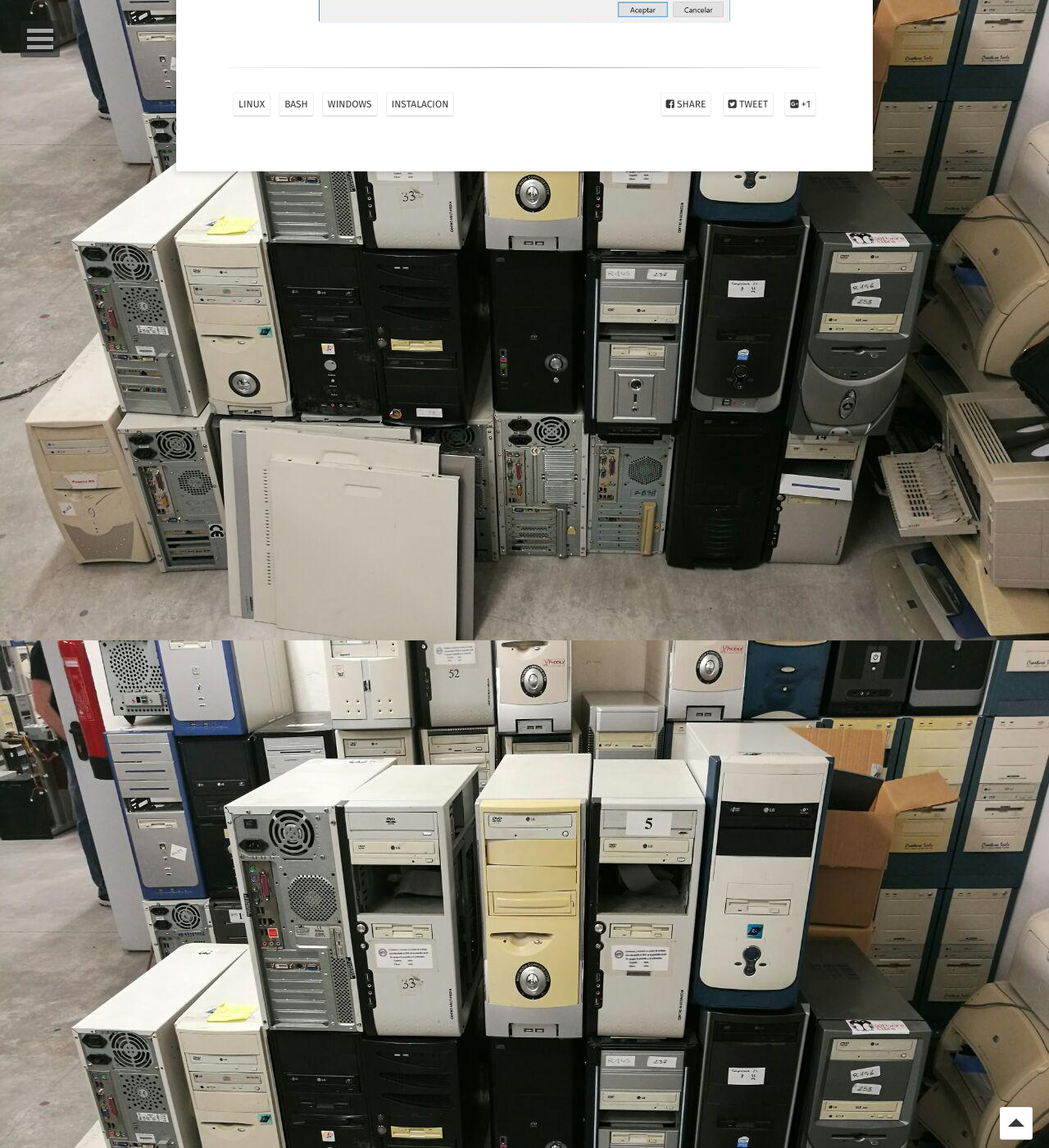
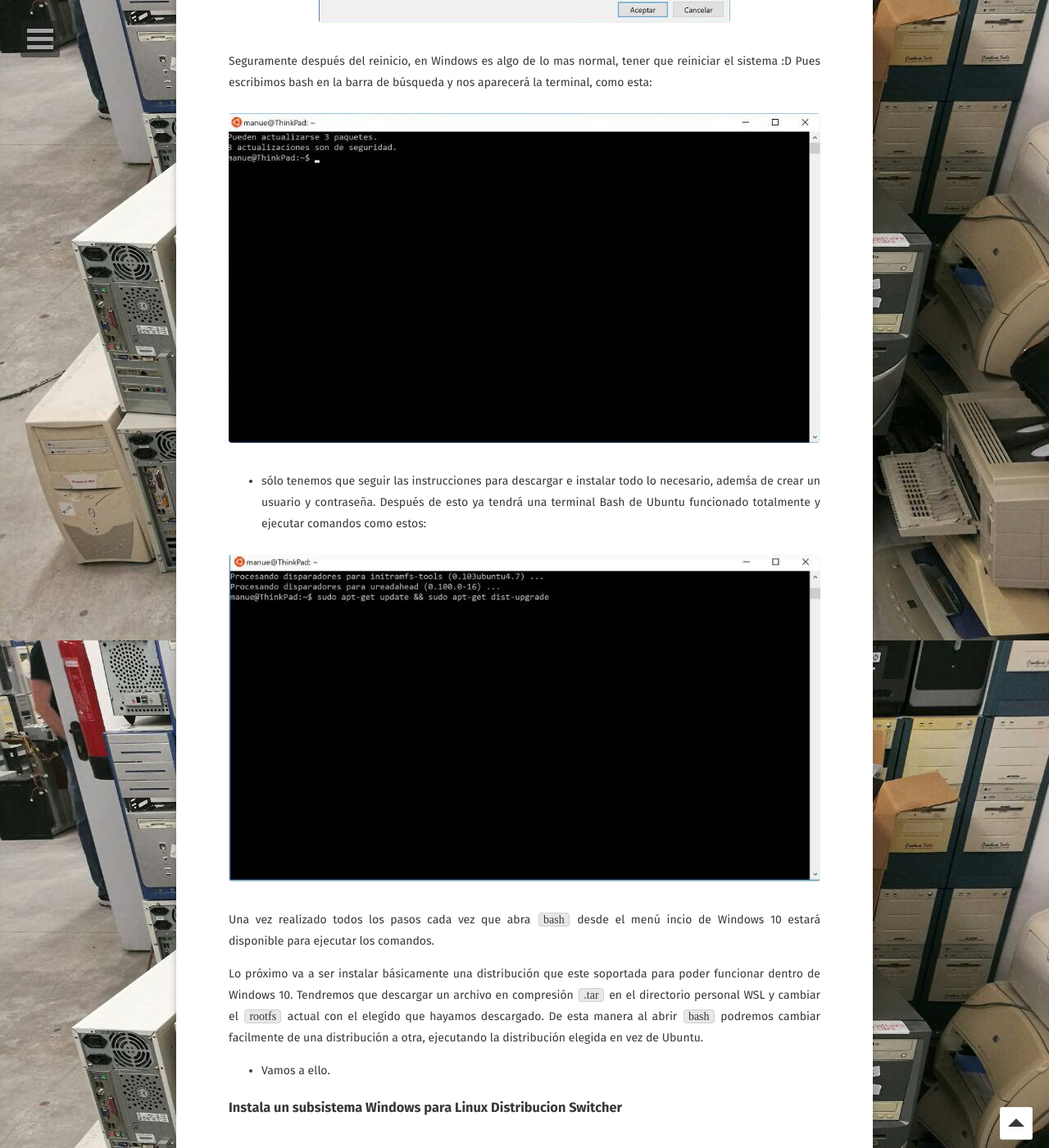
Before and after one commit to Makova/MakovaLibre, a Jekyll site: the page built from _posts/2017-04-02-instalar-bash-linux.markdown, in a window 1280 px wide and 1400 px high, scrolled down 2099 px. Shown: the whole window at 82% size. Built offline with Jekyll 4.4.1, drawn with Linux system fonts in a browser that asks for light colours; some web fonts are replaced.

Commit message:
sigo con el post de bash en windows10

```diff
--- a/_posts/2017-04-02-instalar-bash-linux.markdown
+++ b/_posts/2017-04-02-instalar-bash-linux.markdown
@@ -33,3 +33,26 @@ Una vez hecho esto, abra "activar y desactivar las características de Windows"
 <figure>
     <img src="{{site.url}}/assets/images/bash-windows10/Bash1.png">
 </figure>
+
+Seguramente después del reinicio, en Windows es algo de lo mas normal, tener que reiniciar el sistema :D
+Pues escribimos bash en la barra de búsqueda y nos aparecerá la terminal, como esta:
+
+<figure>
+	<img src="{{site.url}}/assets/images/bash-windows10/Bash3.png">
+</figure>
+
+* sólo tenemos que seguir las instrucciones para descargar e instalar todo lo necesario, ademśa de crear un usuario y contraseña.
+Después de esto ya tendrá una terminal Bash de Ubuntu funcionado totalmente y ejecutar comandos como estos:
+
+<figure>
+	<img src="{{site.url}}/assets/images/bash-windows10/Bash4.png">
+</figure>
+
+Una vez realizado todos los pasos cada vez que abra `bash` desde el menú incio de Windows 10 estará disponible para ejecutar los comandos.
+
+Lo próximo va a ser instalar básicamente una distribución que este soportada para poder funcionar dentro de Windows 10. Tendremos que descargar un archivo en compresión `.tar` en el directorio personal WSL y cambiar el `rootfs` actual con el elegido que hayamos descargado.
+De esta manera al abrir `bash` podremos cambiar facilmente de una distribución a otra, ejecutando la distribución elegida en vez de Ubuntu.
+
+* Vamos a ello.
+
+### Instala un subsistema Windows para Linux Distribucion Switcher
```
